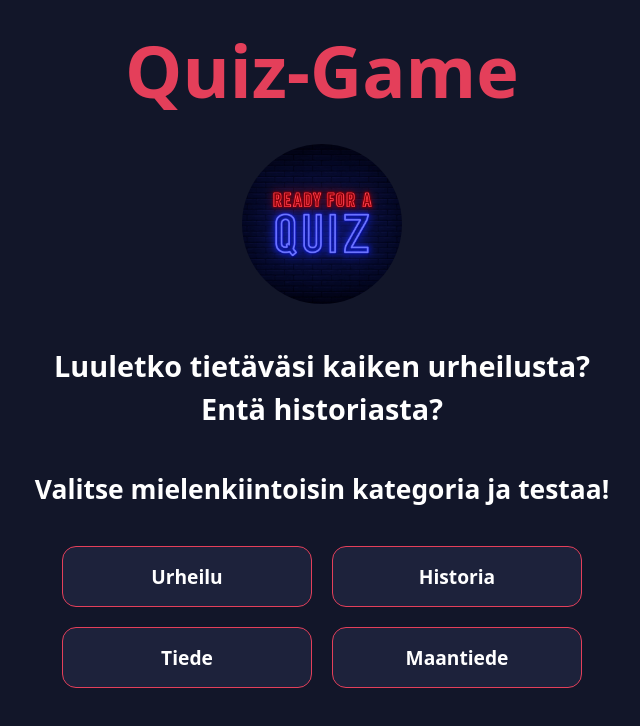
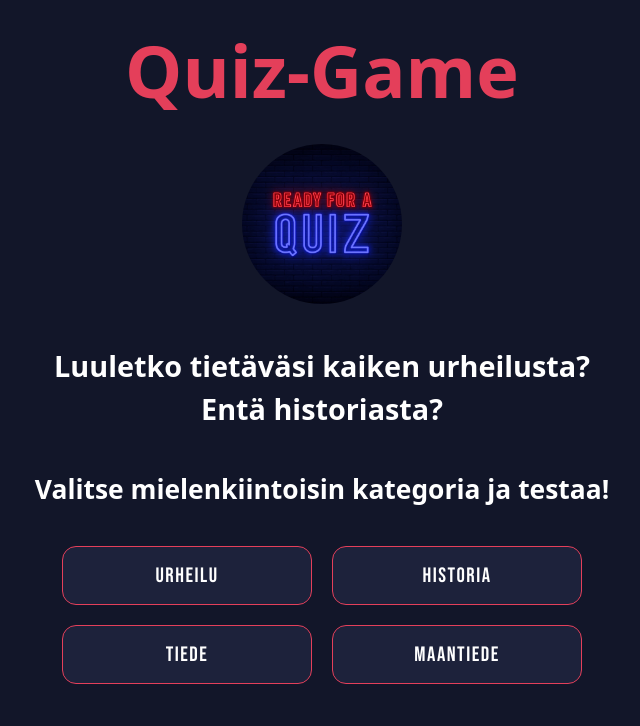
Before and after one commit to veikkapuhalainen/react-lopputyo, a React (Vite) app: page / in a window 1280 px wide. Shown: the top 726 px of the page, without its empty margins (318-958 px from the left). Built offline with nearby package versions, Linux system fonts and the light colour scheme.

Commit message:
Tyylittelyä muokattu saavutettavuuden parantamiseksi, lisätty Bebas Neue fontti button-elementteihin

```diff
--- a/index.html
+++ b/index.html
@@ -3,6 +3,7 @@
   <head>
     <meta charset="UTF-8" />
     <link rel="icon" type="jpg" href="./src/assets/readyForAQuiz.jpg" />
+    <link href="https://fonts.googleapis.com/css2?family=Bebas+Neue&display=swap" rel="stylesheet">
     <meta name="viewport" content="width=device-width, initial-scale=1.0" />
     <title>Quiz-Game</title>
   </head>
--- a/src/components/feedbackCard.css
+++ b/src/components/feedbackCard.css
@@ -20,7 +20,6 @@
 }
 
 
-
 /*Tablet size*/
 @media (min-width: 650px) {
     .progressbar {
--- a/src/components/feedbackCard.jsx
+++ b/src/components/feedbackCard.jsx
@@ -1,6 +1,6 @@
 import { buildStyles, CircularProgressbar } from "react-circular-progressbar";
 import "react-circular-progressbar/dist/styles.css";
-import "./feedbackCard.css"
+import "./feedbackCard.css";
 
 function FeedbackCard({ points }) {
   return (
--- a/src/components/questioncard.css
+++ b/src/components/questioncard.css
@@ -17,8 +17,8 @@
 .question-number {
     color: #e43f5A;
     margin-bottom: 20px;
-    font-weight: 200;
-    font-size: 0.7rem;
+    font-weight: 400;
+    font-size: 1rem;
 }
 
 .question-text {
@@ -34,7 +34,7 @@
     justify-content: flex-end;
     margin-bottom: 10px;
     color: #e43f5A;
-    font-size: 0.8rem;
+    font-size: 1rem;
 }
 
 .option-list {
@@ -67,8 +67,9 @@
 
   .end-quiz-btn {
     background-color: #121629;
-    color: #E43F5A;
-    font-weight: bolder;
+    color: #FFFFFF;
+    width: 100px;
+    height: 50px;
   }
 
   .end-quiz-btn:hover {
@@ -76,9 +77,10 @@
   }
 
   .answer-quiz-btn {
-    background-color: #121629;
+    background-color: #1D223B;
     color: #FFFFFF;
-    font-weight: bolder;
+    width: 100px;
+    height: 50px;
   }
 
   .answer-quiz-btn:hover {
@@ -94,8 +96,7 @@
     }
 
     .question-number {
-        font-weight: 400;
-        font-size: 0.9rem;
+        font-size: 1.2rem;
     }
 
     .question-text {
@@ -103,7 +104,7 @@
     }
 
     .points {
-        font-size: 1rem;
+        font-size: 1.2rem;
         margin-top: 5px;
         margin-bottom: 20px;
     }
@@ -132,7 +133,7 @@
     }
 
     .question-number {
-        font-size: 1.1rem;
+        font-size: 1.4rem;
     }
 
     .question-text {
@@ -140,7 +141,7 @@
     }
 
     .points {
-        font-size: 1.3rem;
+        font-size: 1.4rem;
     }
 
     .option-list {
--- a/src/components/questioncard.jsx
+++ b/src/components/questioncard.jsx
@@ -38,12 +38,12 @@ function QuestionCard({
           onClick={endQuiz}
         />
         {selectedOption && (
-        <button
+          <button
             className="answer-quiz-btn"
             children={"Vastaa"}
             onClick={answer}
-            />
-      )}
+          />
+        )}
       </div>
     </div>
   );
--- a/src/index.css
+++ b/src/index.css
@@ -1,5 +1,4 @@
 /*Default mobile size*/
-
 :root {
   font-family: system-ui, Avenir, Helvetica, Arial, sans-serif;
   line-height: 1.5;
@@ -47,13 +46,14 @@ button {
   border: 1px solid transparent;
   border-color: #E43F5A;
   padding: 10px;
-  font-size: 1rem;
+  font-size: 1.2rem;
   font-weight: 600;
-  font-family: inherit;
+  font-family: 'Bebas Neue', system-ui, Avenir, Helvetica, Arial, sans-serif;
   background-color: #121629;
   color: #E43F5A;
   cursor: pointer;
   transition: background-color 0.25s;
+  letter-spacing: 1.5px;
 }
 button:hover {
   background-color: #E43F5A;
@@ -77,7 +77,7 @@ button:hover {
   }
 
   button {
-    font-size: 1.1rem;
+    font-size: 1.3rem;
     padding: 12px;
     border-radius: 12px;
   }
@@ -102,7 +102,7 @@ button:hover {
   }
 
   button {
-    font-size: 1.2rem;
+    font-size: 1.4rem;
     padding: 16px;
     border-radius: 14px;
   }
--- a/src/pages/homepage.css
+++ b/src/pages/homepage.css
@@ -32,6 +32,7 @@
     margin-top: 20px;
     background-color: #1D223B;
     color: #ffffff;
+    font-size: 1.3rem;
 }
 
 .category-btn:hover {
@@ -43,11 +44,13 @@
     margin-top: 20px;
     background-color: #E43F5A;
     color: #121629;
+    font-size: 1.3rem;
 }
 
 .start-quiz-btn {
     color: #ffffff;
     background-color: #1D223B;
+    width: 140px;
 }
 
 .start-quiz-btn:hover {
@@ -107,4 +110,8 @@
         width: 250px;
         margin: 10px;
     }
+
+    .start-quiz-btn {
+        width: 160px;
+    }
 }
--- a/src/pages/quizpage.jsx
+++ b/src/pages/quizpage.jsx
@@ -5,7 +5,7 @@ import QuestionCard from "../components/questioncard";
 import { ToastContainer, toast } from "react-toastify";
 import "react-toastify/dist/ReactToastify.css";
 import FeedbackCard from "../components/feedbackCard";
-import "./quizpage.css"
+import "./quizpage.css";
 
 // Kysymys sivun luominen
 function QuizPage() {
```
Also changed, not shown: src/pages/homepage.jsx (+20 -6 lines).
